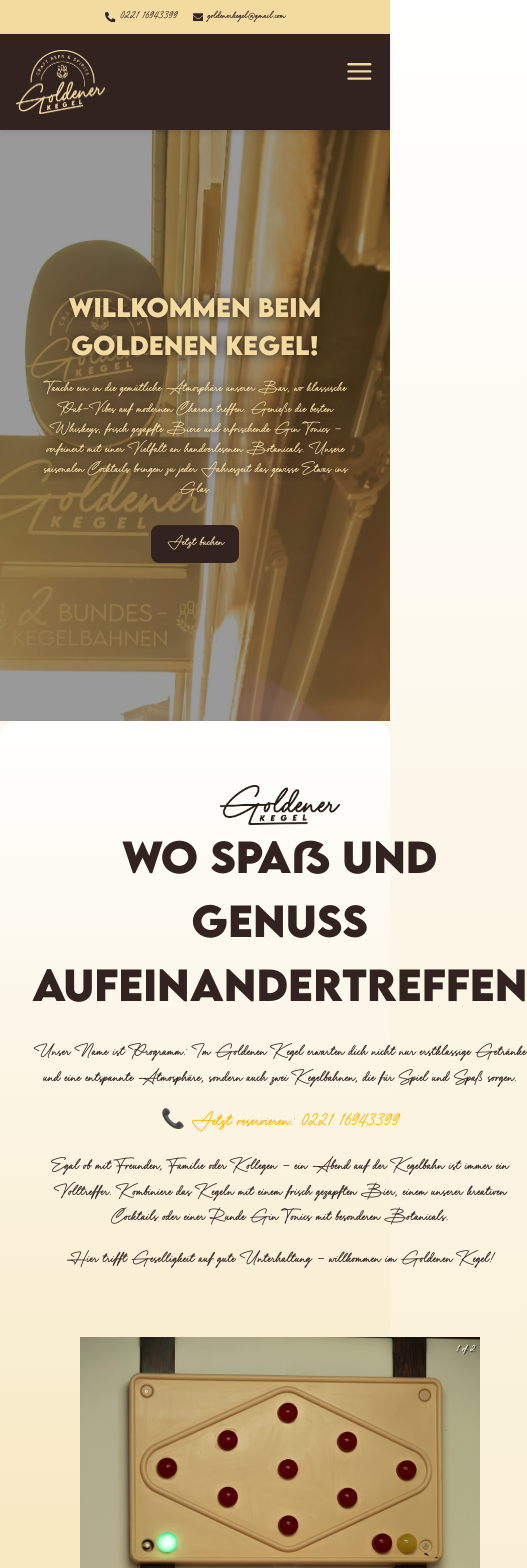
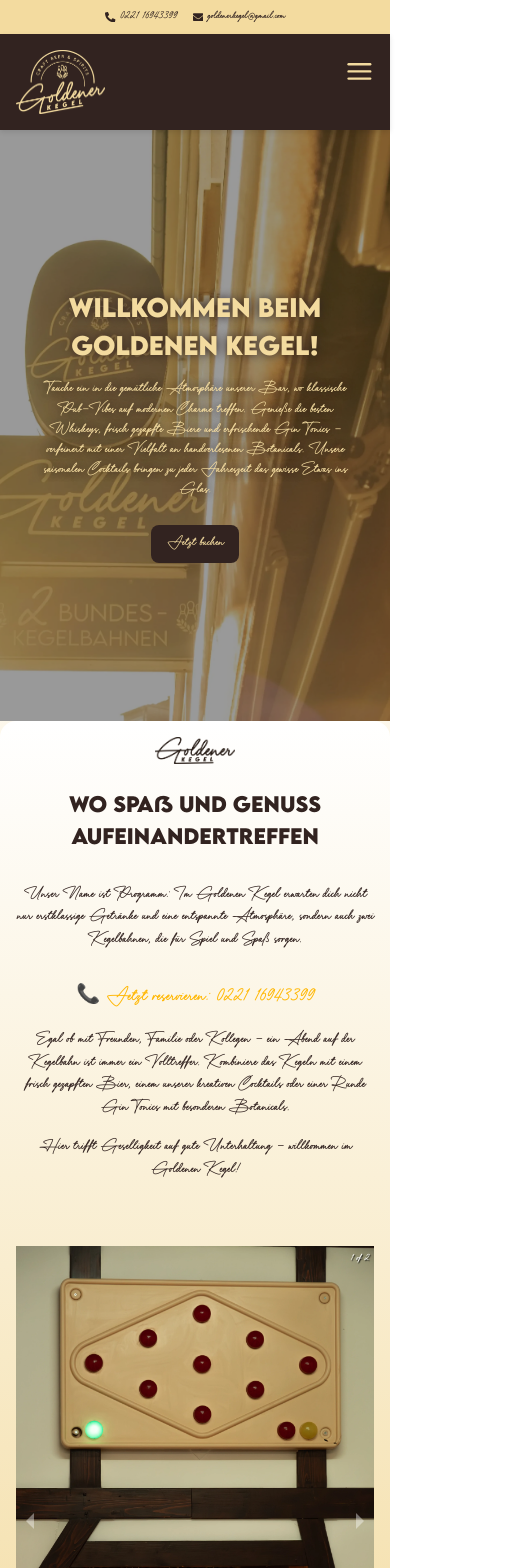
Before and after one commit to AristidisKantas/goldener_kegel, a React (Vite) app: page / in a window 390 px wide. Shown: the top 1568 px of the page, 527 px wide, since content can reach past the window. Built offline with nearby package versions, Linux system fonts and the light colour scheme; a web font is replaced by a local one.

Commit message:
Fixed Kegel Alleys

```diff
--- a/src/components/KegelAlleys/KegelAlleys.module.scss
+++ b/src/components/KegelAlleys/KegelAlleys.module.scss
@@ -120,3 +120,59 @@
     margin: 0;
   }
 }
+
+
+@media (max-width: 768px) {
+  .kegelSection {
+    padding: 1rem;
+  }
+
+  .headingWithLogo {
+    flex-direction: column;
+    align-items: center;
+    text-align: center;
+  }
+
+  .logo {
+    max-width: 100px;
+    height: auto;
+    margin-bottom: 1rem;
+  }
+
+  .headingWithLogo h2 {
+    font-size: 1.5rem;
+    margin: 0.5rem 0;
+  }
+
+  .textContent p {
+    font-size: 1rem;
+    line-height: 1.5;
+    text-align: center;
+  }
+
+  .phone {
+    font-size: 1rem;
+    font-weight: bold;
+    margin-top: 1rem;
+  }
+
+  .gallery img {
+    width: 100%;
+    height: auto;
+    object-fit: cover;
+  }
+}
+
+@media (max-width: 480px) {
+  .headingWithLogo h2 {
+    font-size: 1.25rem;
+  }
+
+  .textContent p {
+    font-size: 0.95rem;
+  }
+
+  .logo {
+    max-width: 80px;
+  }
+}
```
